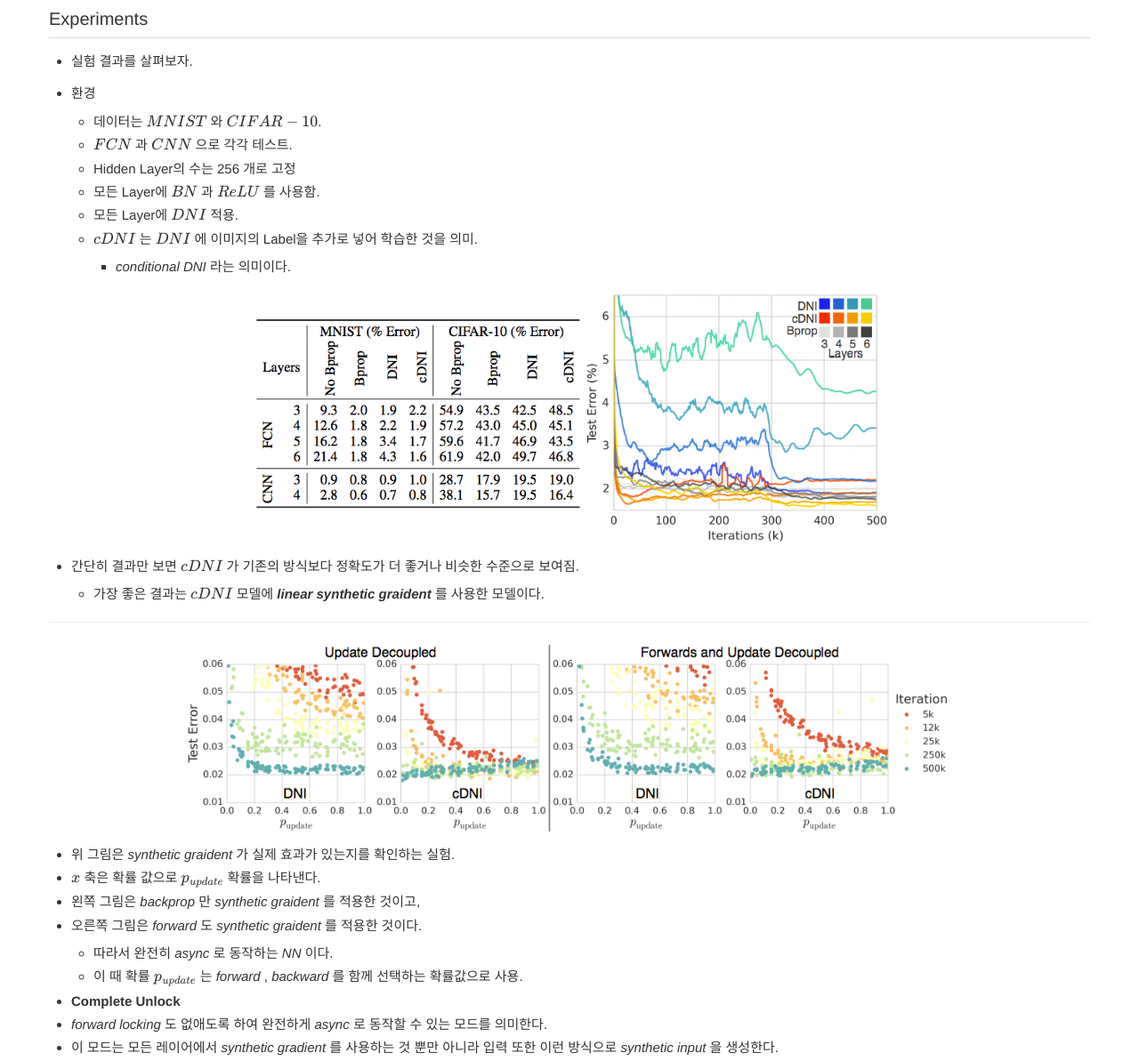
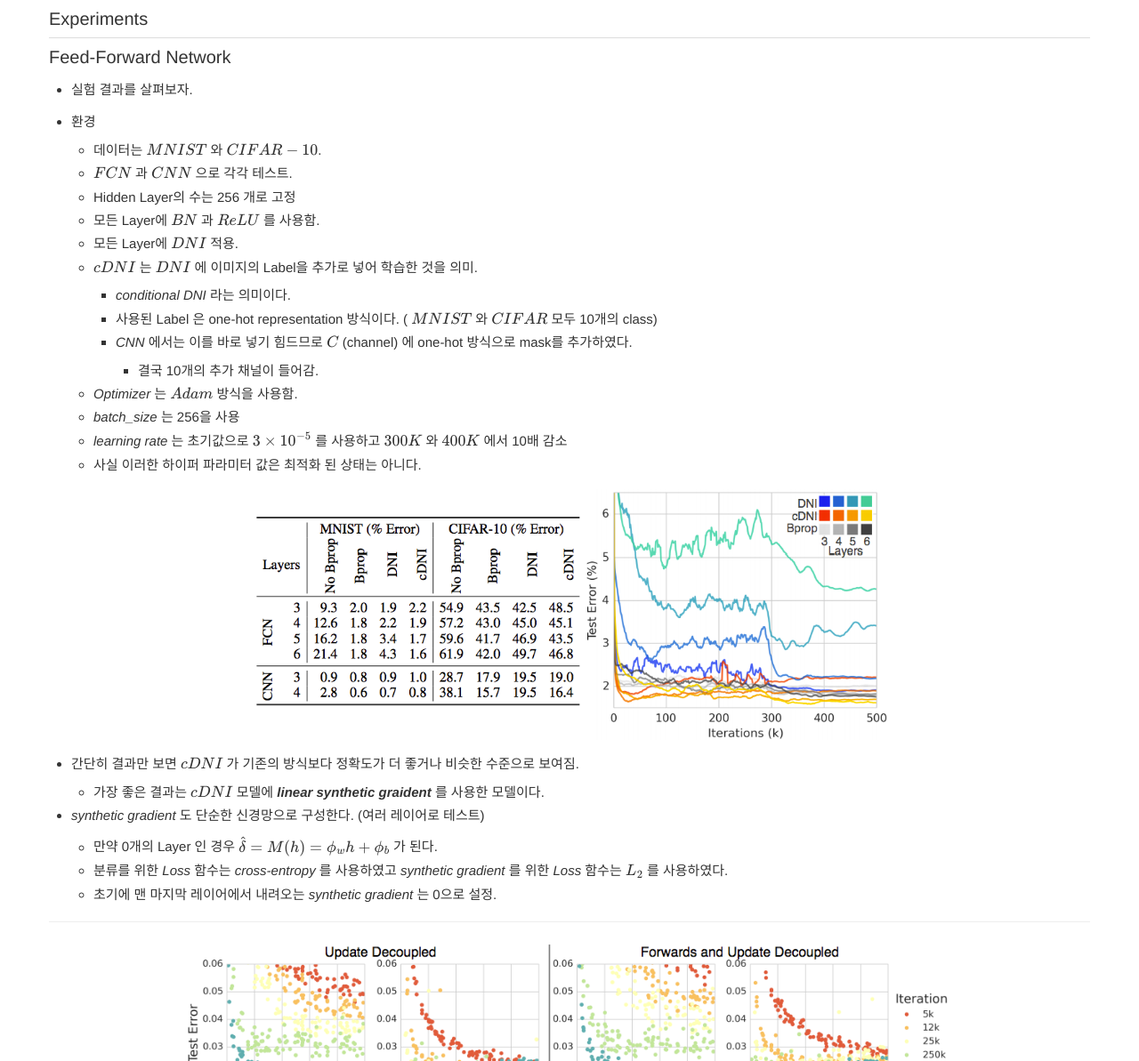
Before and after one commit to norman3/papers, a Jekyll site: the page built from docs/synthetic_gradients.md, in a window 1280 px wide and 1400 px high, scrolled down 4390 px. Shown: the part 207-1400 px from the top of the window at 89% size. Built offline with Jekyll 4.4.1, drawn with Linux system fonts in a browser that asks for light colours; nearby versions of some CDN libraries; library files that are not in the unit come from our copies; formulas are drawn with MathJax 3; some of the changed text lies outside the part shown.

Commit message:
add docs

```diff
--- a/docs/synthetic_gradients.md
+++ b/docs/synthetic_gradients.md
@@ -126,7 +126,10 @@ $$\theta - \alpha \sum_{\tau=t}^{\infty} \frac{\partial L_\tau}{\partial \theta}
 
 ![figure.10]({{ site.baseurl }}/images/{{ page.group }}/f10.gif){:class="center-block" height="100px"}
 
+
 ### Experiments
+
+#### Feed-Forward Network
 
 - 실험 결과를 살펴보자.
 
@@ -138,11 +141,23 @@ $$\theta - \alpha \sum_{\tau=t}^{\infty} \frac{\partial L_\tau}{\partial \theta}
     - 모든 Layer에 \\(DNI\\) 적용.
     - \\(cDNI\\) 는 \\(DNI\\) 에 이미지의 Label을 추가로 넣어 학습한 것을 의미.
         - *conditional DNI* 라는 의미이다.
+        - 사용된 Label 은 one-hot representation 방식이다. ( \\(MNIST\\) 와 \\(CIFAR\\) 모두 10개의 class)
+        - *CNN* 에서는 이를 바로 넣기 힘드므로 \\(C\\) (channel) 에 one-hot 방식으로 mask를 추가하였다.
+            - 결국 10개의 추가 채널이 들어감.
+    - *Optimizer* 는 \\(Adam\\) 방식을 사용함.
+    - *batch_size* 는 256을 사용
+    - *learning rate* 는 초기값으로 \\(3 \times 10^{-5}\\) 를 사용하고 \\(300K\\) 와 \\(400K\\) 에서 10배 감소
+    - 사실 이러한 하이퍼 파라미터 값은 최적화 된 상태는 아니다.
 
 ![figure.11]({{ site.baseurl }}/images/{{ page.group }}/f11.png){:class="center-block" height="300px"}
 
 - 간단히 결과만 보면 \\(cDNI\\) 가 기존의 방식보다 정확도가 더 좋거나 비슷한 수준으로 보여짐.
     - 가장 좋은 결과는 \\(cDNI\\) 모델에 ***linear synthetic graident*** 를 사용한 모델이다.
+
+- *synthetic gradient* 도 단순한 신경망으로 구성한다. (여러 레이어로 테스트)
+    - 만약 0개의 Layer 인 경우 \\(\widehat{\delta} = M(h) = \phi\_w h + \phi\_b\\) 가 된다.
+    - 분류를 위한 *Loss* 함수는 *cross-entropy* 를 사용하였고 *synthetic gradient* 를 위한 *Loss* 함수는 \\(L_2\\) 를 사용하였다.
+    - 초기에 맨 마지막 레이어에서 내려오는 *synthetic gradient* 는 0으로 설정.
 
 - - -
 
@@ -160,3 +175,21 @@ $$\theta - \alpha \sum_{\tau=t}^{\infty} \frac{\partial L_\tau}{\partial \theta}
 - 이 모드는 모든 레이어에서  *synthetic gradient* 를 사용하는 것 뿐만 아니라 입력 또한 이런 방식으로 *synthetic input* 을 생성한다.
 
 ![figure.13]({{ site.baseurl }}/images/{{ page.group }}/f13.png){:class="center-block" height="220px"}
+
+- - -
+
+#### Recurrent Neural Net
+
+- Reccerent 모델로 모두 \\(LSTM\\) 을 사용. 여기에 *synthetic graident* 를 적용한다.
+
+![figure.14]({{ site.baseurl }}/images/{{ page.group }}/f14.png){:class="center-block" height="120px"}
+
+- 문자열 복사 문제를 처리해본다.
+    - \\(N\\) 개의 문자열을 읽어 복사를 수행하는 연산이다.
+    - Repeat 모드의 경우 숫자 \\(R\\) 을 읽어 복사를 \\(R\\) 번 반복하게 된다.
+- 위 수치값은 해당 \\(T\\) 를 사용하였을 때 실제 제대로 복원되는 Seq 의 길이를 의미함. (즉, 클수록 좋은 값이다)
+- 단, Penn Treebank 는 에러값을 의미한다. (작을수록 좋은 값이다.)
+
+- 여기서 Aux 는 다음과 같은 작업을 수행하는 보조 기능이다.
+
+![figure.15]({{ site.baseurl }}/images/{{ page.group }}/f15.png){:class="center-block" height="200px"}
```
Also changed, not shown: images/synthetic_gradients/f14.png (added), images/synthetic_gradients/f15.png (added).
